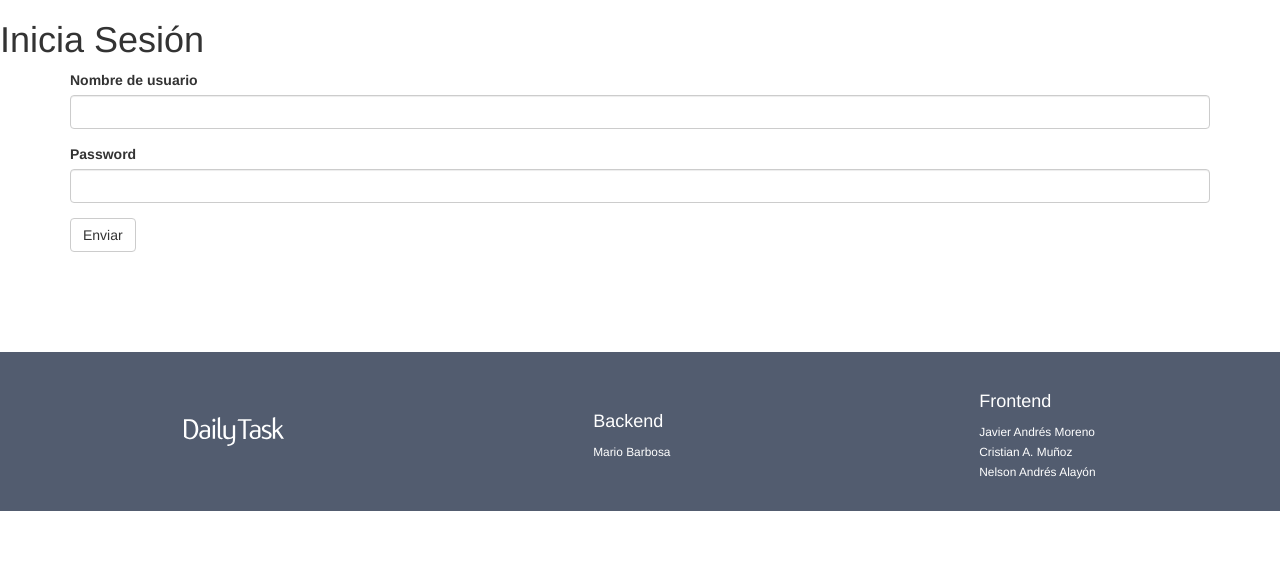
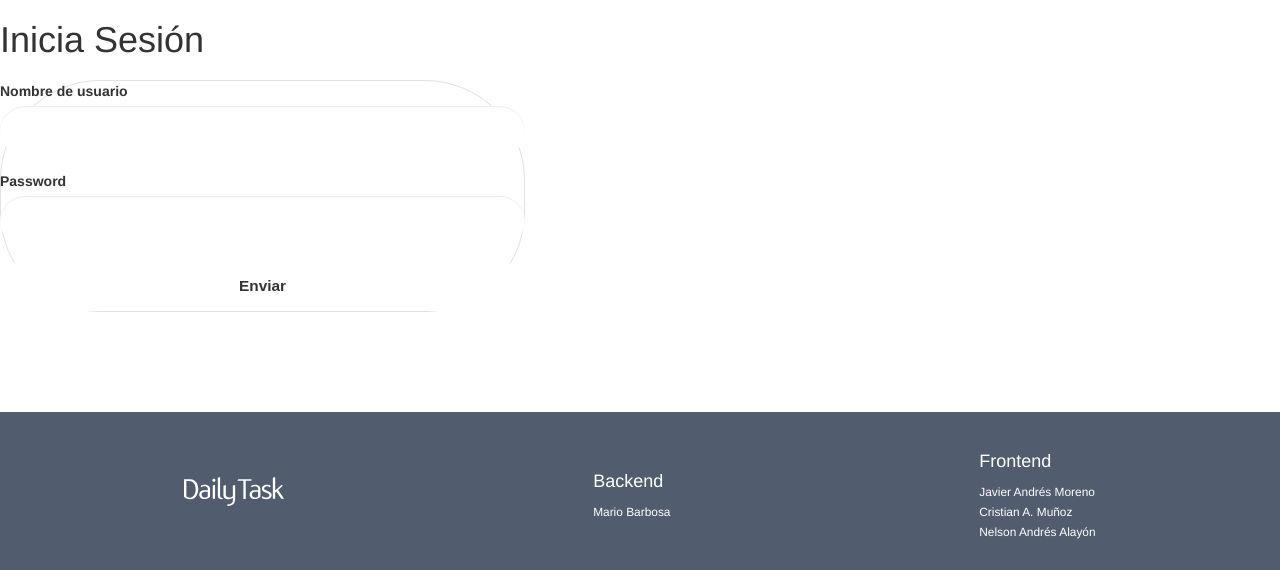
Before and after one commit to mariobarbosa777/ToDoList_PM, a Flask app: page /login in a window 1280 px wide. Shown: the part 52-622 px from the top of the page. Run offline with Flask 2, Linux system fonts and the light colour scheme; some libraries are stand-ins or nearby versions.

Commit message:
adding new styles

```diff
--- a/client/static/css/main.css
+++ b/client/static/css/main.css
@@ -8,54 +8,85 @@
 }
 
 .footer {
-    background-color: #525C6F;
+  background-color: #525c6f;
   display: flex;
   justify-content: space-around;
   align-items: center;
   padding: 30px;
   margin-top: 100px;
-
 }
 
-  .footer h4, p, small {
+.footer h4,
+p,
+small {
   color: white;
 }
 
 .card-header {
-    background-color: #525C6F;
+  background-color: #525c6f;
 }
 
 .card-header strong {
-    color: #FAFAFA;
+  color: #fafafa;
 }
 
 .card-body {
-    background-color: #FAFAFA;
+  background-color: #fafafa;
 }
 
 .far {
-    color: #ED696B;
+  color: #ed696b;
 }
 
 .far:hover {
-    color: #C13739;
+  color: #c13739;
 }
 
 .btn-primary {
-    background-color: #ED696B;
-    border-color: #ED696B;
+  background-color: #ed696b;
+  border-color: #ed696b;
 }
 
 .btn-primary:hover {
-    background-color: #C13739;
-    border-color: #C13739;
+  background-color: #c13739;
+  border-color: #c13739;
 }
 
 .btn-primary:active {
-    background-color: #C13739;
-    border-color: #C13739;
+  background-color: #c13739;
+  border-color: #c13739;
 }
 
 .columnTitle {
   padding-top: 20px;
 }
+
+/*----------- JAVIER'S STYLESHEET ----------------*/
+
+.container {
+  margin: 20px 0 20px 0;
+  width: 525px;
+  border-radius: 100px;
+  border: 1px solid #dfe1e5;
+  display: flex;
+  justify-content: center;
+  align-items: center;
+}
+
+.container:hover {
+  box-shadow: 0 1px 6px 0 #20212447;
+  border-color: #dfe1e500;
+}
+
+.container input {
+  padding: 0 20px 0 20px;
+  width: 525px;
+  height: 50px;
+  border-radius: 100px;
+  border: none;
+  outline: none;
+  font-family: "Barlow", sans-serif;
+  font-size: 1.1em;
+  font-weight: 600;
+  color: var(--color-primary);
+}
--- a/client/templates/login.html
+++ b/client/templates/login.html
@@ -1,15 +1,7 @@
-{% extends 'base.html' %}
-{% import 'bootstrap/wtf.html' as wtf %}
-
-{% block title %}
-    {{ super() }}
-        Login
+{% extends 'base.html' %} {% import 'bootstrap/wtf.html' as wtf %} {% block
+title %} {{ super() }} Daily Task | Login {% endblock %} {% block content %}
+<h1>Inicia Sesión</h1>
+<div class="container">
+  {{ wtf.quick_form(login_form)}}
+</div>
 {% endblock %}
-
-
-{% block content %}
-    <h1> Inicia Sesión</h1>
-    <div class = "container">
-        {{ wtf.quick_form(login_form)}}
-    </div>
-{% endblock %}
```
Lines whose indentation alone changed are shown as unchanged.
